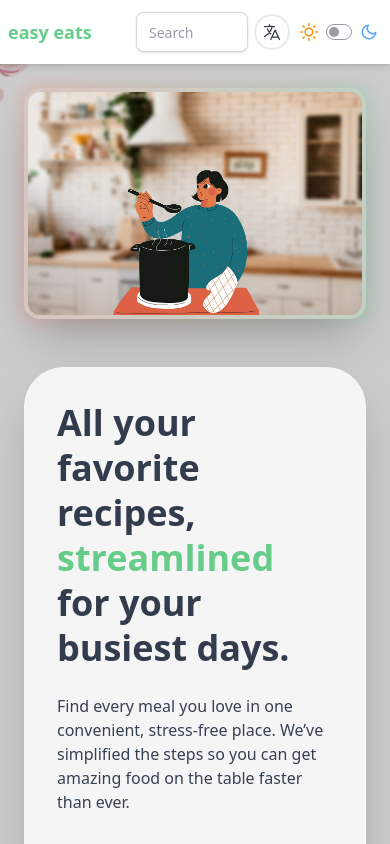
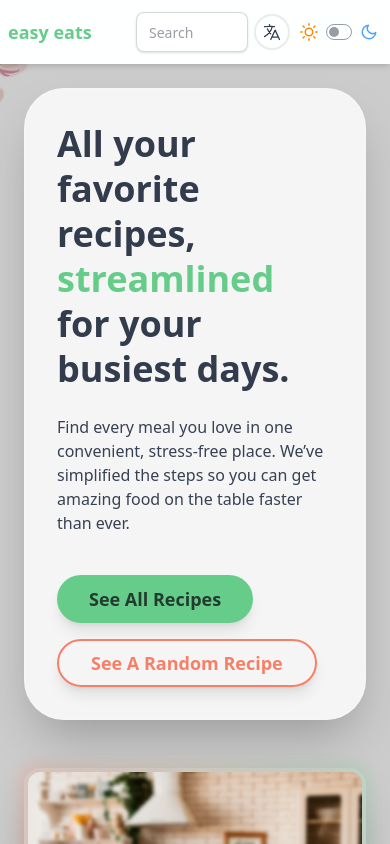
Before and after one commit to ArnauDavis/jsEasyEats, a React (Vite) app: page / in a window 390 px wide. Shown: the top 844 px of the page. Built offline with nearby package versions, Linux system fonts and the light colour scheme.

Commit message:
changed image location on landing page for mobile

```diff
--- a/src/components/Landing.jsx
+++ b/src/components/Landing.jsx
@@ -21,7 +21,7 @@ function Landing() {
       {/* Overlay for better text contrast */}
       <div className="hero-overlay bg-black/20"></div>
 
-      <div className="hero-content flex-col lg:flex-row-reverse w-full max-w-6xl p-6 gap-12 z-10">
+      <div className="hero-content flex-col-reverse lg:flex-row-reverse w-full max-w-6xl p-6 gap-12 z-10">
 
         {/* Image Side with a decorative "frame" effect */}
         <div className="relative group">
```
